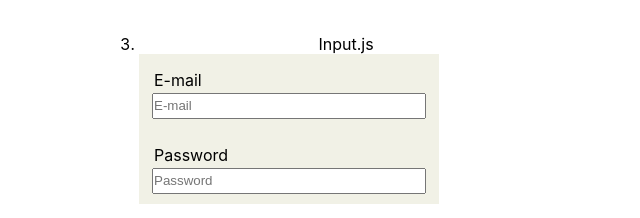
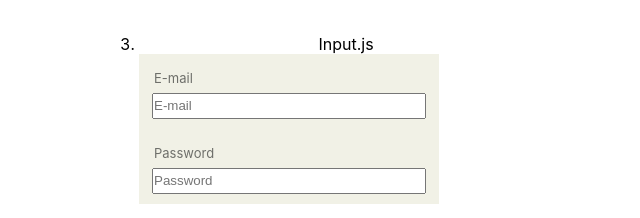
Before and after one commit to Hyunja27/wanted_pre_onboarding, a React (Create React App) app: page / in a window 1280 px wide. Shown: the part 641-859 px from the top of the page, without its empty margins (314-954 px from the left). Built offline with nearby package versions, Linux system fonts and the light colour scheme.

Commit message:
:children_crossing: 04/22_Input_text_color_changed

```diff
--- a/src/components/Input.js
+++ b/src/components/Input.js
@@ -1,5 +1,10 @@
 import { styled } from '@stitches/react';
 import "./Input.css";
+
+const InputMaker = styled("div", {
+    margin: 0,
+    padding: 0
+})
 
 const InputZone = styled("input",{
     margin: 0,
@@ -15,6 +20,8 @@ const NameLabel = styled("label",{
     marginTop: "2%",
     display: "inline-block",
     textAlign: "left",
+    fontSize: "small",
+    color: "#6e6f6a",
     width: "100%",
     height: "30%"
 })
@@ -55,6 +62,7 @@ const Input = () =>{
                 <FormContantContainer id="emailZone">
                     <NameLabel for='emailInput'> E-mail</NameLabel>
                     <InputZone id='emailInput' type='email' name='user_email' placeholder='E-mail' />
+
                 </FormContantContainer>
                 <FormContantContainer id="passwordZone">
                     <NameLabel for='passwordInput'> Password</NameLabel>
```
